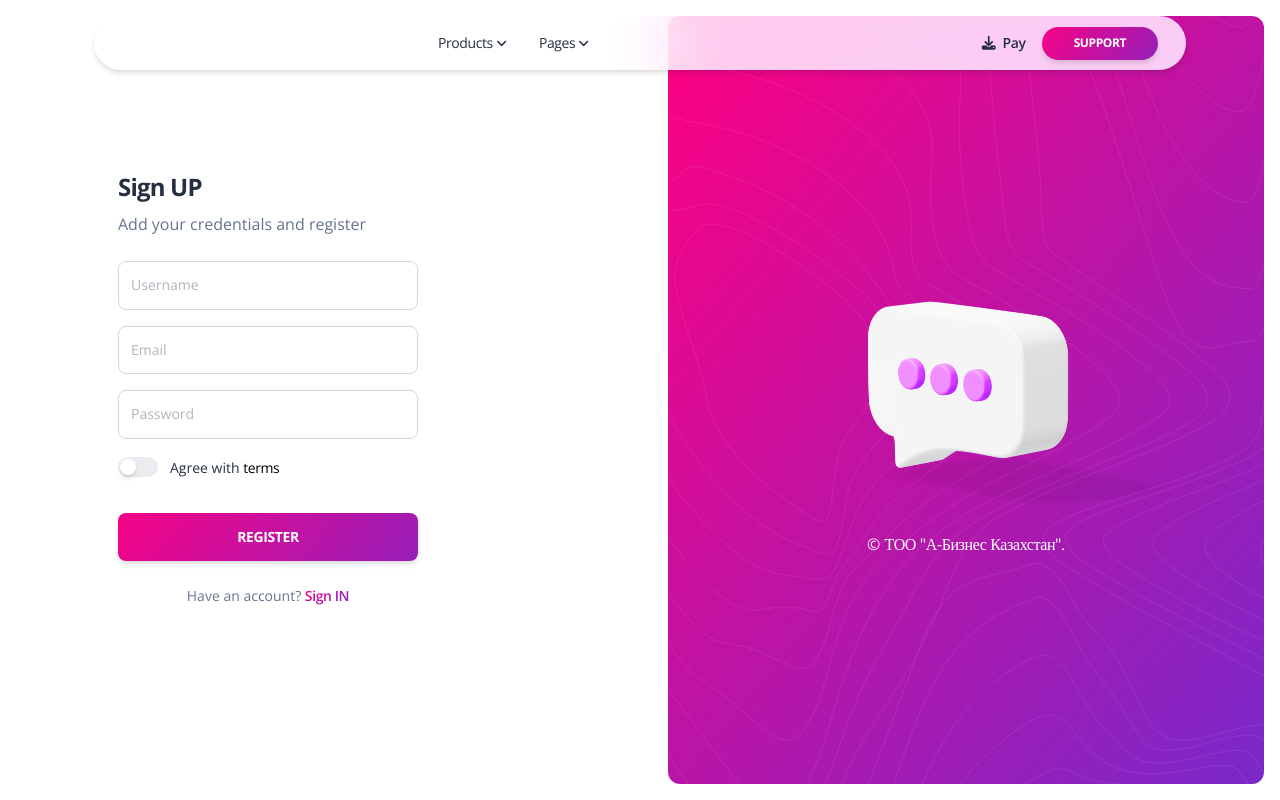
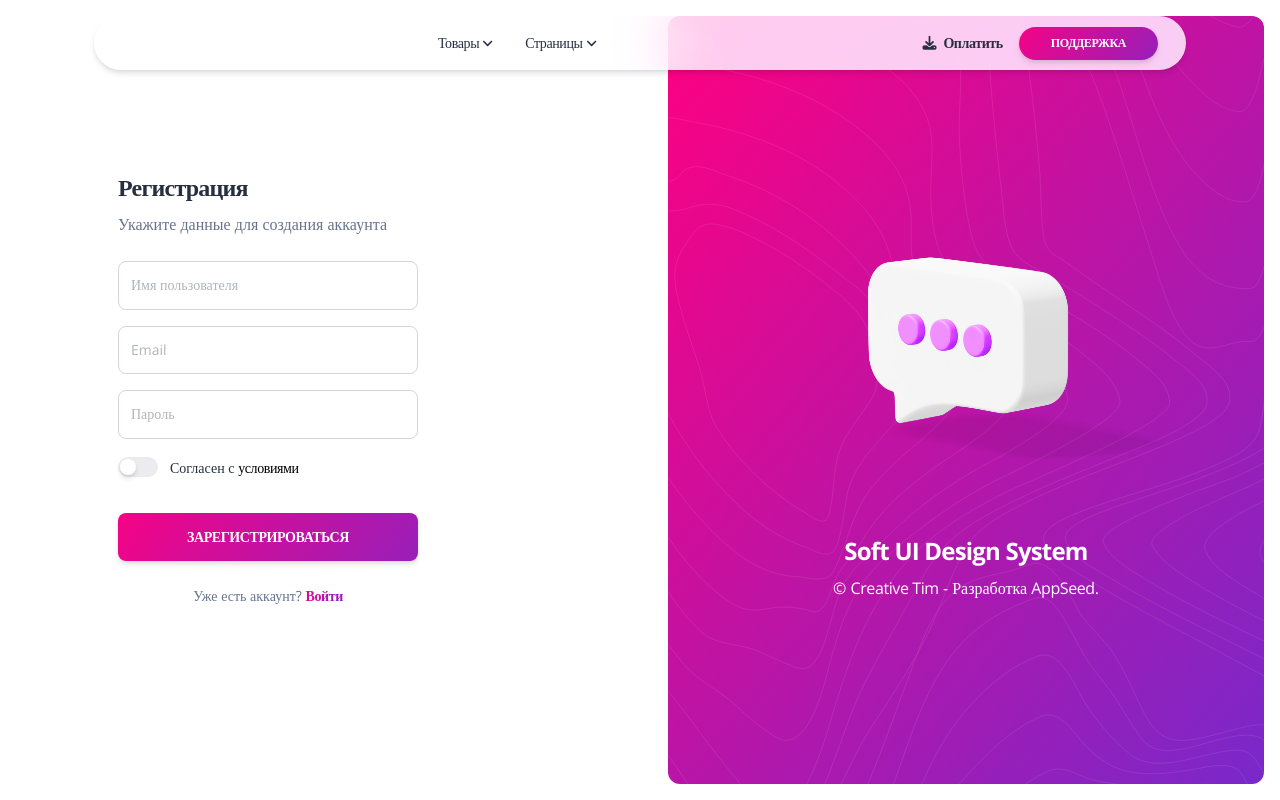
Before and after one commit to im-heimu/ecommerce-flask-stripe, a Flask app: page /page-sign-up.html in a window 1280 px wide. Run offline with Flask 3, Linux system fonts and the light colour scheme; parts of the project's set-up code (start-up, migrations or seed data) failed here and were passed over; some libraries are stand-ins or nearby versions.

Commit message:
Translate UI text to Russian across multiple templates, including navigation, footer, and authentication pages, enhancing accessibility for Russian-speaking users.

```diff
--- a/app/templates/includes/navigation.html
+++ b/app/templates/includes/navigation.html
@@ -10,7 +10,7 @@
                 <!-- Products -->
                 <li class="nav-item dropdown dropdown-hover mx-2">
                   <a class="nav-link ps-2 d-flex justify-content-between cursor-pointer align-items-center" id="dropdownMenuPages" data-bs-toggle="dropdown" aria-expanded="false">
-                    Products
+                    Товары
                     <img src="/static/assets/img/down-arrow-dark.svg" alt="down-arrow" class="arrow ms-1">
                   </a>
                   <div class="dropdown-menu dropdown-menu-animation dropdown-md p-3 border-radius-lg mt-0 mt-lg-3" aria-labelledby="dropdownMenuPages">
@@ -33,16 +33,16 @@
                             </svg>
                           </div>
                         </div>
-                        Samples
+                        Примеры
                       </h6>
 
                       {% if current_user.is_authenticated %}
                       <a href="{{ url_for('load_product_json') }}" class="dropdown-item border-radius-md">
-                        Edit Products
+                        Редактировать товары
                       </a>
                       {% endif %}
                       <a href="{{ url_for('products_index') }}" class="dropdown-item border-radius-md">
-                        All Products
+                        Все товары
                       </a>
                     </div>
                     <div class="d-lg-none">
@@ -64,16 +64,16 @@
                       </svg>
                           </div>
                         </div>
-                        Pages
+                        Страницы
                       </h6>
                       <a href="/index.html" class="dropdown-item border-radius-md">
-                        Presentation
+                        Презентация
                       </a>
                       <a href="https://a-biz.kz/about_us/" class="dropdown-item border-radius-md">
-                        About Us
+                        О компании
                       </a>
                       <a href="https://a-biz.kz/contacts/" class="dropdown-item border-radius-md">
-                        Contact Us
+                        Контакты
                       </a>
                       <h6 class="dropdown-header text-dark font-weight-bolder d-flex justify-content-cente align-items-center px-0 mt-3">
                         <div class="d-inline-block">
@@ -93,10 +93,10 @@
                             </svg>
                           </div>
                         </div>
-                        Account
+                        Аккаунт
                       </h6>
                       <a href="{{ url_for('login') }}" class="dropdown-item border-radius-md">
-                        Sign In
+                        Войти
                       </a>
                     </div>
                   </div>
@@ -105,7 +105,7 @@
                 <!-- Pages -->
                 <li class="nav-item dropdown dropdown-hover mx-2">
                   <a class="nav-link ps-2 d-flex justify-content-between cursor-pointer align-items-center" id="dropdownMenuPages" data-bs-toggle="dropdown" aria-expanded="false">
-                    Pages
+                    Страницы
                     <img src="/static/assets/img/down-arrow-dark.svg" alt="down-arrow" class="arrow ms-1">
                   </a>
                   <div class="dropdown-menu dropdown-menu-animation dropdown-md p-3 border-radius-lg mt-0 mt-lg-3" aria-labelledby="dropdownMenuPages">
@@ -128,16 +128,16 @@
                       </svg>
                           </div>
                         </div>
-                        Pages
+                        Страницы
                       </h6>
                       <a href="/index.html" class="dropdown-item border-radius-md">
-                        Presentation
+                        Презентация
                       </a>
                       <a href="https://a-biz.kz/about_us/" class="dropdown-item border-radius-md">
-                        About Us
+                        О компании
                       </a>
                       <a href="https://a-biz.kz/contacts/" class="dropdown-item border-radius-md">
-                        Contact Us
+                        Контакты
                       </a>
                       <h6 class="dropdown-header text-dark font-weight-bolder d-flex justify-content-cente align-items-center px-0 mt-3">
                         <div class="d-inline-block">
@@ -157,13 +157,13 @@
                             </svg>
                           </div>
                         </div>
-                        Account
+                        Аккаунт
                       </h6>
                       <a href="{{ url_for('login') }}" class="dropdown-item border-radius-md">
-                        Sign In
+                        Войти
                       </a>
                       <a href="/page-sign-up.html" class="dropdown-item border-radius-md">
-                        Register
+                        Регистрация
                       </a>
                     </div>
                     <div class="d-lg-none">
@@ -185,16 +185,16 @@
                       </svg>
                           </div>
                         </div>
-                        Landing Pages
+                        Лендинги
                       </h6>
                       <a href="/page-about-us.html" class="dropdown-item border-radius-md">
-                        About Us
+                        О компании
                       </a>
                       <a href="/page-contact-us.html" class="dropdown-item border-radius-md">
-                        Contact Us
+                        Контакты
                       </a>
                       <a href="/page-author.html" class="dropdown-item border-radius-md">
-                        Author
+                        Автор
                       </a>
                       <h6 class="dropdown-header text-dark font-weight-bolder d-flex justify-content-cente align-items-center px-0 mt-3">
                         <div class="d-inline-block">
@@ -214,10 +214,10 @@
                             </svg>
                           </div>
                         </div>
-                        Account
+                        Аккаунт
                       </h6>
                       <a href="{{ url_for('login') }}" class="dropdown-item border-radius-md">
-                        Sign In
+                        Войти
                       </a>
                     </div>
                   </div>
@@ -226,17 +226,17 @@
                 <li class="nav-item ms-lg-auto">
                   <a class="nav-link nav-link-icon me-2" href="https://pay.kaspi.kz/pay/sapr0iat" target="_blank">
                     <i class="fa fa-download me-1"></i>
-                    <p class="d-inline text-sm z-index-1 font-weight-bold" data-bs-toggle="tooltip" data-bs-placement="bottom" title="Pay">Pay</p>
+                    <p class="d-inline text-sm z-index-1 font-weight-bold" data-bs-toggle="tooltip" data-bs-placement="bottom" title="Оплатить">Оплатить</p>
                   </a>
                 </li>
 
                 {% if current_user.is_authenticated %}
                   <li class="nav-item my-auto ms-3 ms-lg-0">
-                    <a href="{{ url_for('logout') }}" class="btn btn-sm  bg-gradient-primary  btn-round mb-0 me-1 mt-2 mt-md-0">Logout</a>
+                    <a href="{{ url_for('logout') }}" class="btn btn-sm  bg-gradient-primary  btn-round mb-0 me-1 mt-2 mt-md-0">Выйти</a>
                   </li>
                 {% else %}
                   <li class="nav-item my-auto ms-3 ms-lg-0">
-                    <a href="https://wa.me/+77765216605" class="btn btn-sm  bg-gradient-primary  btn-round mb-0 me-1 mt-2 mt-md-0">Support</a>
+                    <a href="https://wa.me/+77765216605" class="btn btn-sm  bg-gradient-primary  btn-round mb-0 me-1 mt-2 mt-md-0">Поддержка</a>
                   </li>
                 {% endif %}
 
--- a/app/templates/pages/page-sign-up.html
+++ b/app/templates/pages/page-sign-up.html
@@ -1,6 +1,6 @@
 {% extends 'layouts/base-fullscreen.html' %}
 
-{% block title %} Sign UP {% endblock title %}
+{% block title %} Регистрация {% endblock title %}
 
 <!-- Specific CSS goes HERE -->
 {% block stylesheets %}{% endblock stylesheets %}
@@ -18,35 +18,35 @@
           <div class="col-xl-4 col-lg-5 col-md-7 d-flex flex-column mx-lg-0 mx-auto">
             <div class="card card-plain">
               <div class="card-header pb-0 text-left">
-                <h4 class="font-weight-bolder">Sign UP</h4>
-                <p class="mb-0">Add your credentials and register</p>
+                <h4 class="font-weight-bolder">Регистрация</h4>
+                <p class="mb-0">Укажите данные для создания аккаунта</p>
               </div>
               <div class="card-body">
                 <form role="form" method="POST" action="{{ url_for('register') }}">
                   <div class="mb-3">
-                    <input name="username" class="form-control form-control-lg" placeholder="Username" aria-label="Username" aria-describedby="username-addon" required>
+                    <input name="username" class="form-control form-control-lg" placeholder="Имя пользователя" aria-label="Username" aria-describedby="username-addon" required>
                   </div>
                   <div class="mb-3">
                     <input name="email" type="email" class="form-control form-control-lg" placeholder="Email" aria-label="Email" aria-describedby="email-addon" required>
                   </div>
                   <div class="mb-3">
-                    <input name="password" type="password" class="form-control form-control-lg" placeholder="Password" aria-label="Password" aria-describedby="password-addon" required>
+                    <input name="password" type="password" class="form-control form-control-lg" placeholder="Пароль" aria-label="Password" aria-describedby="password-addon" required>
                   </div>
                   <div class="form-check form-switch">
                     <input class="form-check-input" type="checkbox" id="rememberMe">
                     <label class="form-check-label" for="rememberMe">
-                      Agree with <a href="#">terms</a>
+                      Согласен с <a href="#">условиями</a>
                     </label>
                   </div>
                   <div class="text-center">
-                    <button type="submit" class="btn btn-lg bg-gradient-primary btn-lg w-100 mt-4 mb-0">Register</button>
+                    <button type="submit" class="btn btn-lg bg-gradient-primary btn-lg w-100 mt-4 mb-0">Зарегистрироваться</button>
                   </div>
                 </form>
               </div>
               <div class="card-footer text-center pt-0 px-lg-2 px-1">
                 <p class="mb-4 text-sm mx-auto">
-                  Have an account?
-                  <a href="/page-sign-in.html" class="text-primary text-gradient font-weight-bold">Sign IN</a>
+                  Уже есть аккаунт?
+                  <a href="/page-sign-in.html" class="text-primary text-gradient font-weight-bold">Войти</a>
                 </p>
               </div>
             </div>
@@ -57,8 +57,12 @@
               <div class="position-relative">
                 <img class="max-width-500 w-100 position-relative z-index-2" src="/static/assets/img/illustrations/chat.png">
               </div>
+              <h4 class="mt-5 text-white font-weight-bolder">
+                Soft UI Design System
+              </h4>
               <p class="text-white">
-                &copy; <a target="_blank" class="text-white" href="https://a-biz.kz" target="_blank">ТОО "А-Бизнес Казахстан".</a>
+                &copy; <a target="_blank" class="text-white" href="https://bit.ly/3fKQZaL" target="_blank">Creative Tim</a>
+                - Разработка <a class="text-white" target="_blank" href="https://appseed.us" target="_blank">AppSeed</a>.
               </p>
             </div>
           </div>
```
Also changed, not shown: app/templates/ecommerce/index.html (+21 -11 lines), app/templates/includes/footer.html (+4 -4 lines), app/templates/includes/navigation-transparent.html (+32 -32 lines), app/templates/pages/page-sign-in.html (+9 -9 lines). Lines whose indentation alone changed are shown as unchanged.
